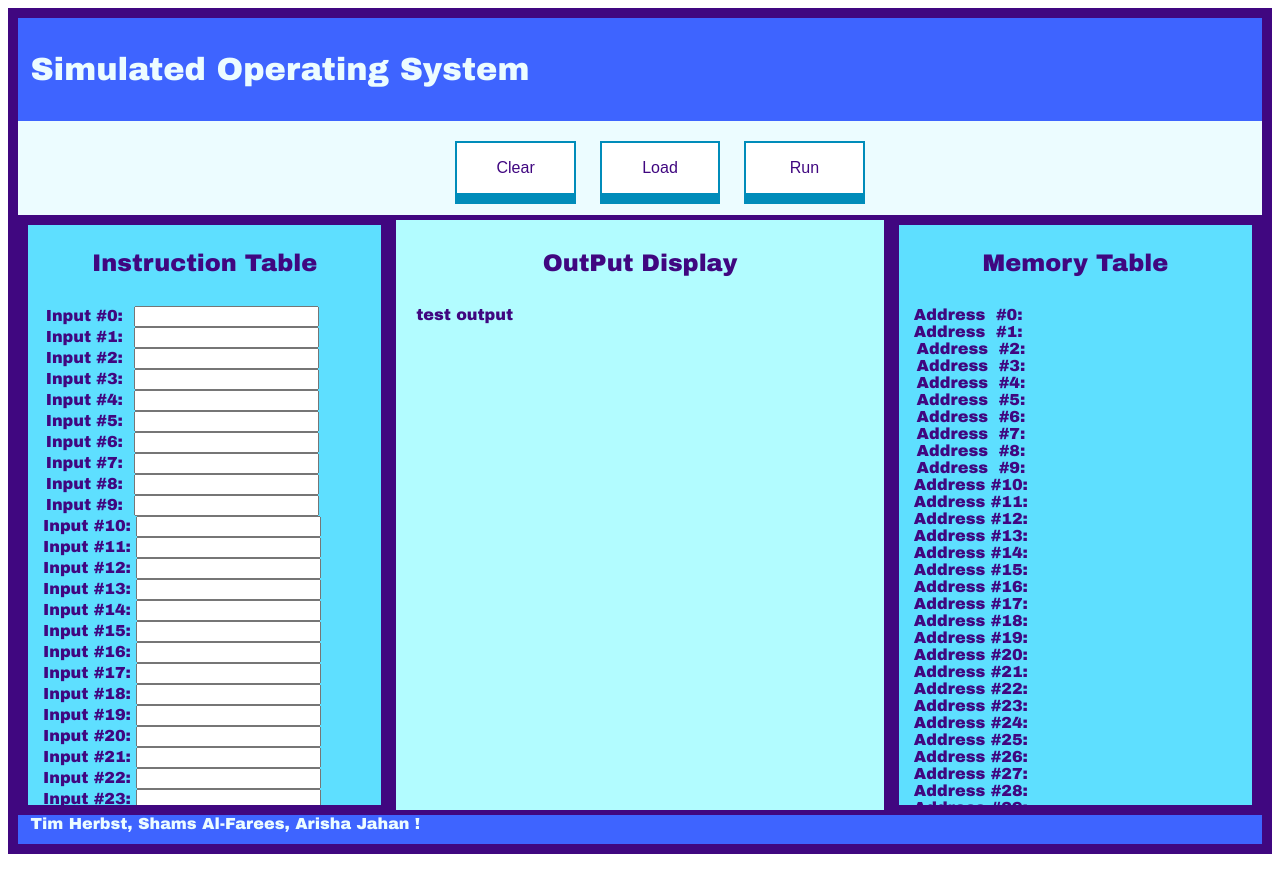
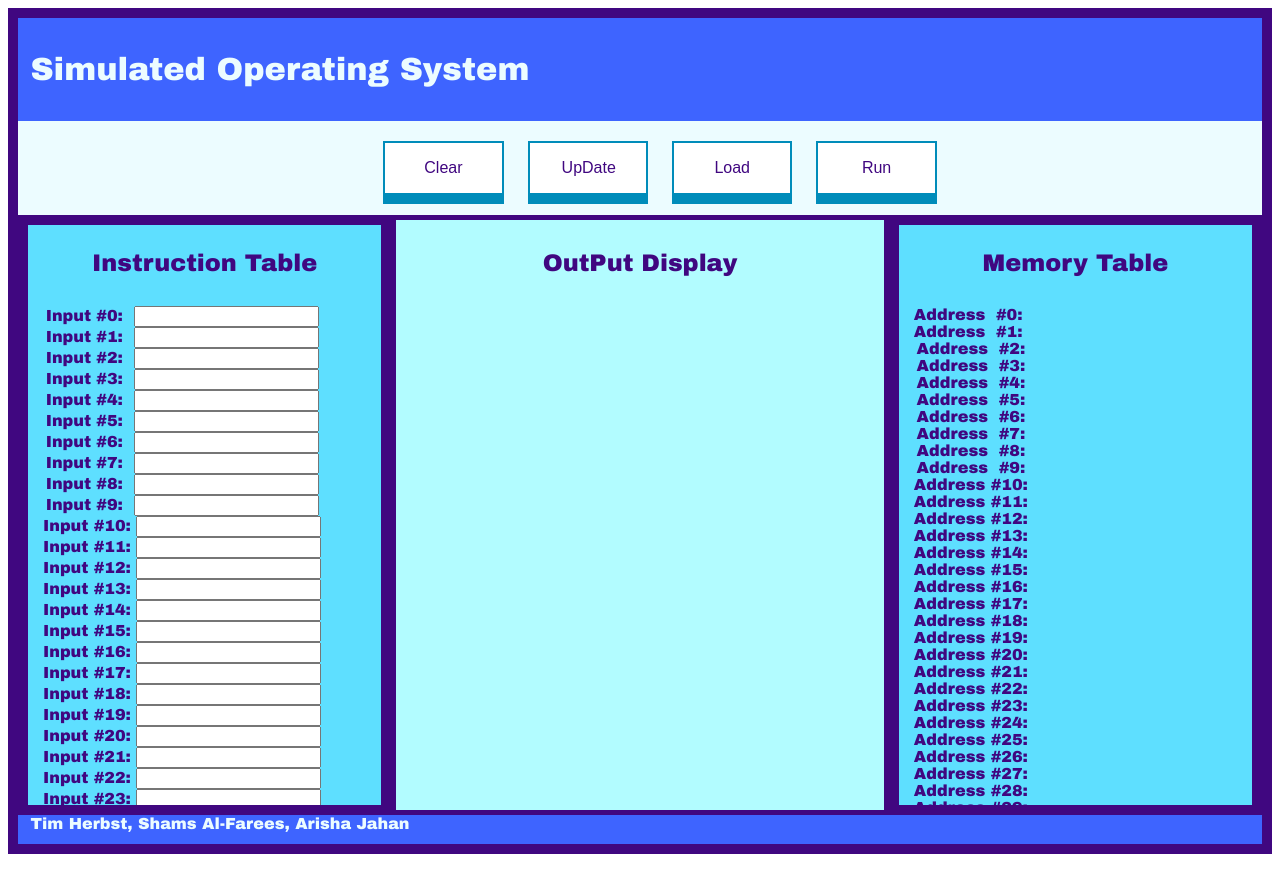
Before and after one commit to therbsty/simulated-os-angular, an Angular app: page / in a window 1280 px wide. Shown: the top 892 px of the page. Built offline with nearby package versions, Linux system fonts and the light colour scheme.

Commit message:
fully Working

```diff
--- a/src/app/app.component.html
+++ b/src/app/app.component.html
@@ -104,9 +104,11 @@
   <div class="wrapper">
     <button style="width:10%" (click)="clear()">Clear</button>
     <div class="divider"></div>
+    <button style="width:10%" (click)="upDate()">UpDate</button>
+    <div class="divider"></div>
     <button style="width:10%" (click)="load()">Load</button>
-  <div class="divider"></div>
-  <button style="width:10%" (click)="run()">Run</button>
+    <div class="divider"></div>
+    <button style="width:10%" (click)="run()">Run</button>
   </div>
 </ul>
 
@@ -262,7 +264,7 @@
  </div>
 </div>
 
-  <footer> Tim Herbst, Shams Al-Farees, Arisha Jahan {{instructiontable[0]}}</footer>
+  <footer> Tim Herbst, Shams Al-Farees, Arisha Jahan </footer>
 
 </body>
 </html>
--- a/src/app/app.component.ts
+++ b/src/app/app.component.ts
@@ -23,13 +23,11 @@ export class AppComponent {
   instructiontable: string[] = ['!', '!', '!', '!', '!', '!', '!', '!', '!', '!',
     '!', '!', '!', '!', '!', '!', '!', '!', '!',
     '!', '!', '!', '!', '!', ];
-  outputdisplay: String = 'test output';
+  outputdisplay: string = '';
   clear() {
-    this.outputdisplay = 'Clear Was Clicked';
     this.instructiontable = ['!', '!', '!', '!', '!', '!', '!', '!', '!', '!',
       '!', '!', '!', '!', '!', '!', '!', '!', '!',
       '!', '!', '!', '!', '!', ];
-    this.memorytable[0] = 'clear';
   }
   load() {
     this.http.post<string>('  http://localhost:8080/memorymanager/newjob',
@@ -46,21 +44,19 @@ export class AppComponent {
         console.log(data);
       }
     );
-    this.getMemoryTable();
-    this.getOutPutMemory();
   }
   run() {
-    this.http.get<string>('  http://localhost:8080/processmanager/run')
-      .subscribe(data => {}
+    this.http.put<string>(' http://localhost:8080/processmanager/run', {responseType: 'text' as 'json'})
+      .subscribe(data => {
+        console.log(data);
+      }
       );
-    this.getMemoryTable();
-    this.getOutPutProcessor();
   }
   addInput(instruction: string, index: number) {
     this.instructiontable[index] = instruction;
   }
   getOutPutMemory(){
-    this.http.get<String>(' http://localhost:8080/memorymanager/getoutput')
+    this.http.get<string>(' http://localhost:8080/memorymanager/getoutput', {responseType: 'text' as 'json'})
       .subscribe(data => {
           this.outputdisplay = data;
           console.log(data);
@@ -68,7 +64,7 @@ export class AppComponent {
       );
   }
   getOutPutProcessor(){
-    this.http.get<String>('  http://localhost:8080/processmanager/getoutput')
+    this.http.get<string>('  http://localhost:8080/processmanager/getoutput', {responseType: 'text' as 'json'})
       .subscribe(data => {
           this.outputdisplay = data;
           console.log(data);
@@ -84,4 +80,8 @@ export class AppComponent {
         }
       );
   }
+  upDate(){
+    this.getMemoryTable();
+    this.getOutPutMemory();
+  }
 }
```
